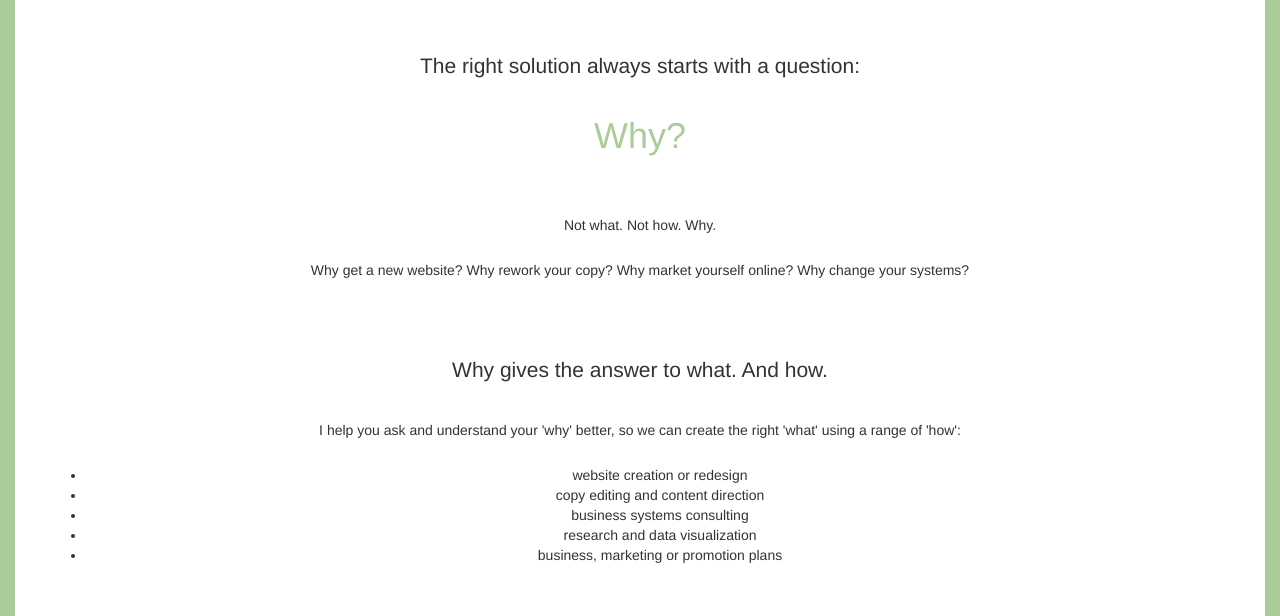
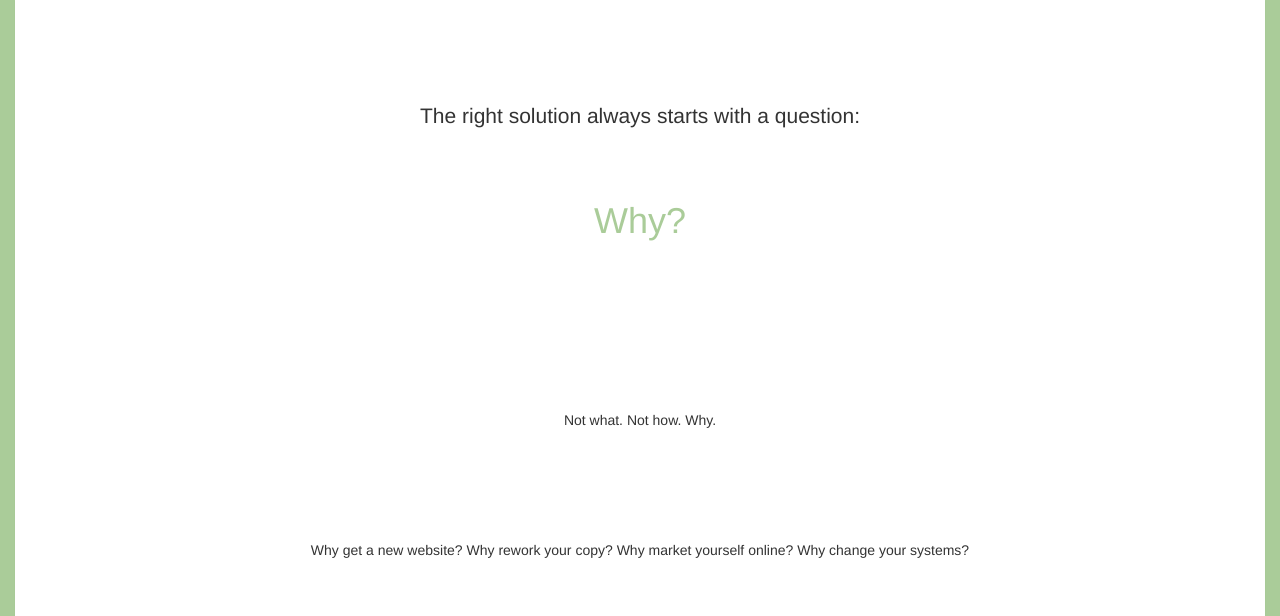
Before and after one commit to kaiewiggins/kaiewiggins.github.io, a Jekyll site: the page built from consulting.html, in a window 1280 px wide and 1400 px high, scrolled down 254 px. Shown: the part 203-819 px from the top of the window. Built offline with Jekyll 4.4.1, drawn with Linux system fonts in a browser that asks for light colours; nearby versions of some CDN libraries; grey boxes are pictures that could not be loaded.

Commit message:
Added padding to p

```diff
--- a/css/main.css
+++ b/css/main.css
@@ -12,7 +12,7 @@ position: relative;
 h2,h3,h4 {color: #ac9;
   padding: 0px 0px 20px 0px;}
 
-p {padding: 0px 0px 15px 0px;}
+p {padding: 50px 25px;}/*first number is top/bottom, second number is right/left*/
 
 .panel {padding: 0px 0px 0px 0px;
 margin: 0px 0px 0px 0px;
```
